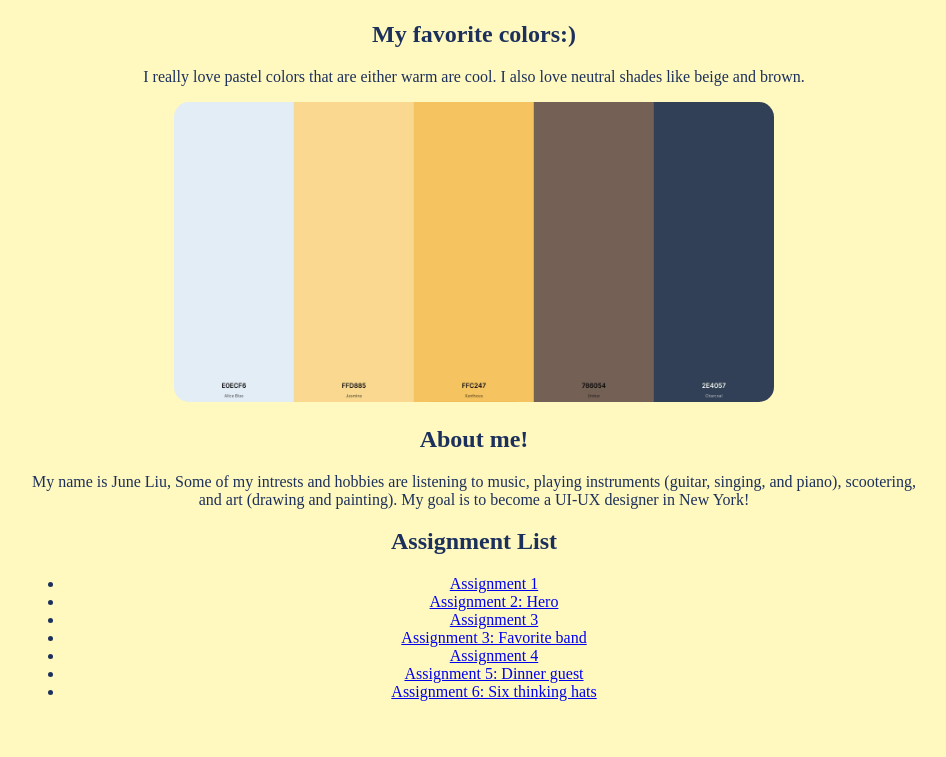
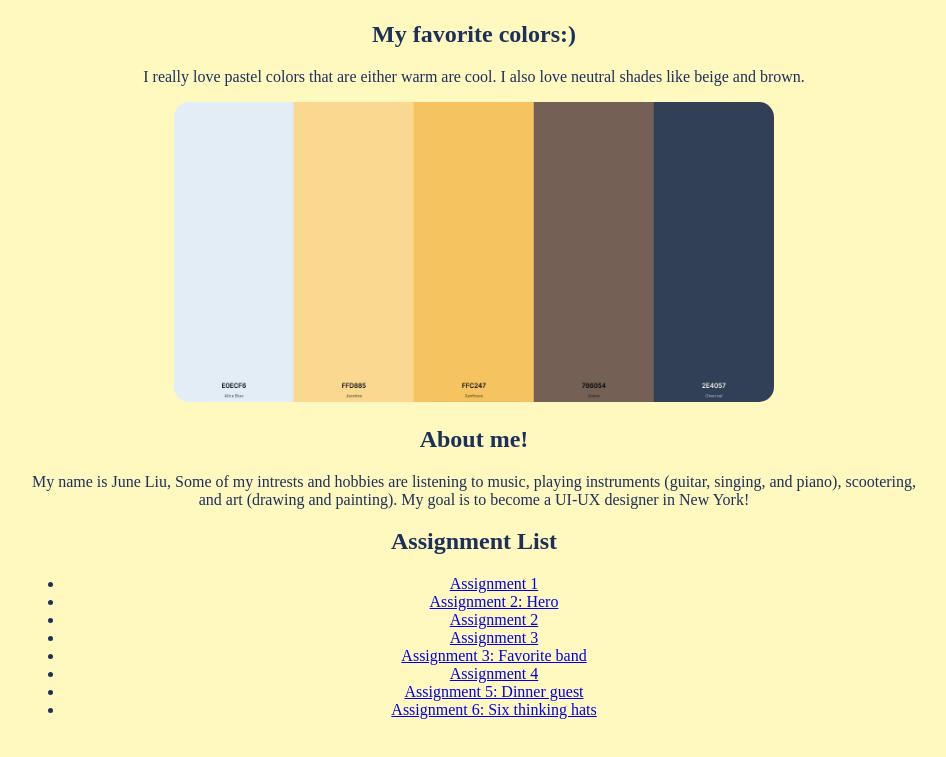
Before and after one commit to juneliu068/Internet-Studio-June, a plain HTML site: page index.html in a window 1280 px wide. Shown: the part 1666-2423 px from the top of the page, without its empty margins (166-1112 px from the left). Drawn offline with Linux system fonts and the light colour scheme.

Commit message:
Add link for Assignment 2 in index.html

```diff
--- a/index.html
+++ b/index.html
@@ -42,6 +42,7 @@
   <ul>
         <li><a href="asg1/index.html">Assignment 1</a></li>
         <li><a href="asg2/hero.html">Assignment 2: Hero</a></li>
+        <li><a href="asg2/index.html">Assignment 2</a></li>
         <li><a href="asg3/index.html">Assignment 3</a></li>
         <li><a href="asg3/favorite-band.html">Assignment 3: Favorite band </a></li>
         <li><a href="asg4/asg4.html">Assignment 4</a></li>
```
